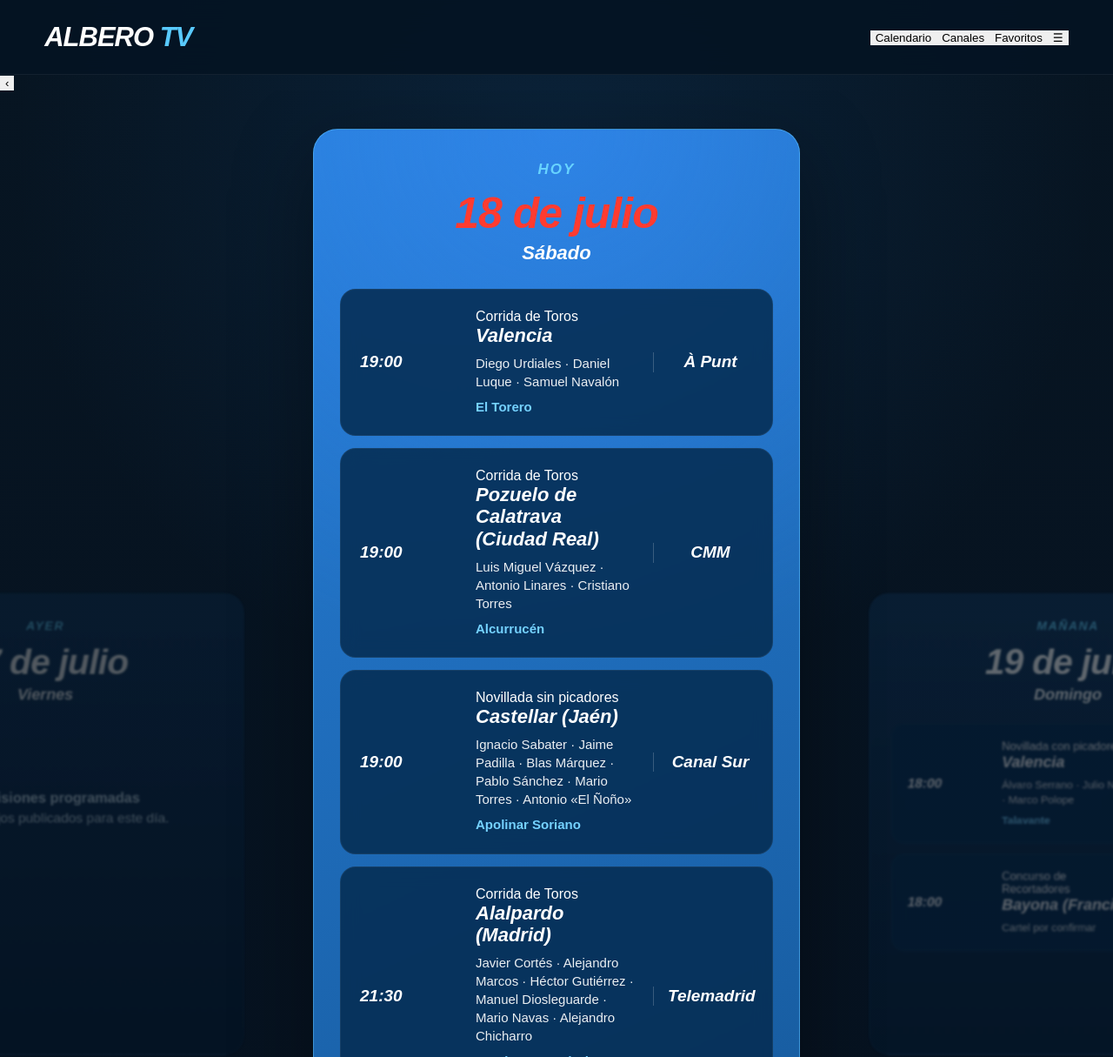
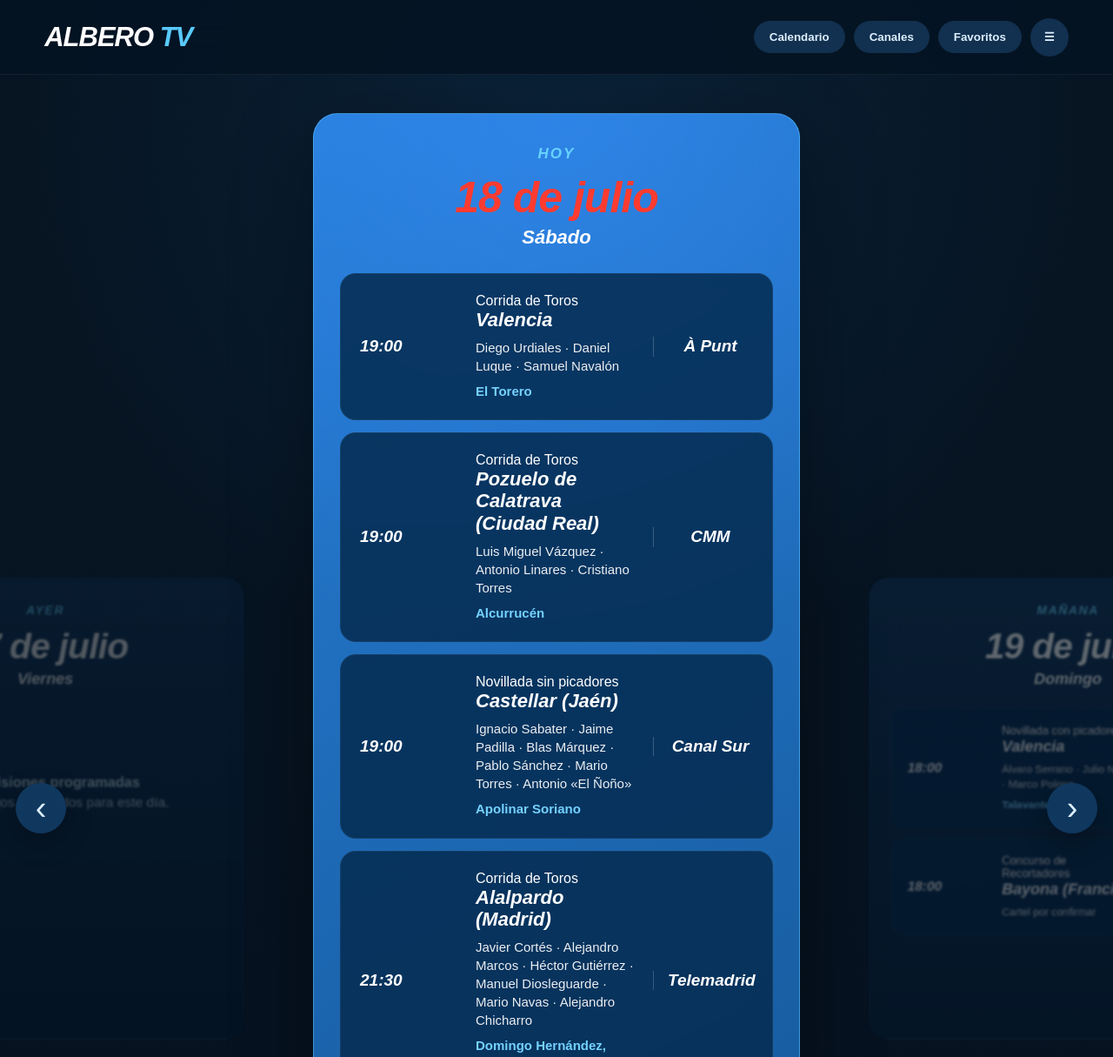
Before and after one commit to MarinusFenby/alberotv, a website: page index.html in a window 1280 px wide. Shown: the top 1215 px of the page at 87% size. Drawn offline with Linux system fonts and the light colour scheme.

Commit message:
Update index.html

```diff
--- a/index.html
+++ b/index.html
@@ -1 +1,105 @@
-<!doctype html><html lang="es"><head><meta charset="UTF-8"><meta name="viewport" content="width=device-width,initial-scale=1"><title>Albero TV</title><link rel="stylesheet" href="styles.css"></head><body><header class="topbar"><div class="brand">ALBERO <span>TV</span></div><nav><button>Calendario</button><button>Canales</button><button>Favoritos</button><button>☰</button></nav></header><main><section class="shell"><button class="arrow left">‹</button><div id="timeline" class="timeline"></div><button class="arrow right">›</button></section><div class="hint">← &nbsp; Desliza para explorar &nbsp; →</div></main><script src="script.js"></script></body></html>
+<!DOCTYPE html>
+<html lang="es">
+<head>
+  <meta charset="UTF-8">
+
+  <meta
+    name="viewport"
+    content="width=device-width, initial-scale=1.0"
+  >
+
+  <meta
+    name="theme-color"
+    content="#06111f"
+  >
+
+  <title>Albero TV</title>
+
+  <link
+    rel="stylesheet"
+    href="styles.css"
+  >
+</head>
+
+<body>
+
+  <header class="topbar">
+
+    <div class="brand">
+      ALBERO <span>TV</span>
+    </div>
+
+    <nav
+      class="nav"
+      aria-label="Navegación principal"
+    >
+
+      <button class="nav-link">
+        Calendario
+      </button>
+
+      <button class="nav-link">
+        Canales
+      </button>
+
+      <button class="nav-link">
+        Favoritos
+      </button>
+
+      <button
+        class="menu-button"
+        aria-label="Abrir menú"
+      >
+        ☰
+      </button>
+
+    </nav>
+
+  </header>
+
+
+  <main>
+
+    <section class="timeline-shell">
+
+      <button
+        class="edge-arrow left"
+        aria-label="Día anterior"
+      >
+        ‹
+      </button>
+
+
+      <div
+        class="timeline"
+        id="timeline"
+        tabindex="0"
+        aria-label="Programación por días"
+      >
+      </div>
+
+
+      <button
+        class="edge-arrow right"
+        aria-label="Día siguiente"
+      >
+        ›
+      </button>
+
+    </section>
+
+
+    <div
+      class="hint"
+      id="hint"
+    >
+      ← &nbsp; Desliza para explorar &nbsp; →
+    </div>
+
+  </main>
+
+
+  <script src="script.js"></script>
+
+</body>
+</html>
```
